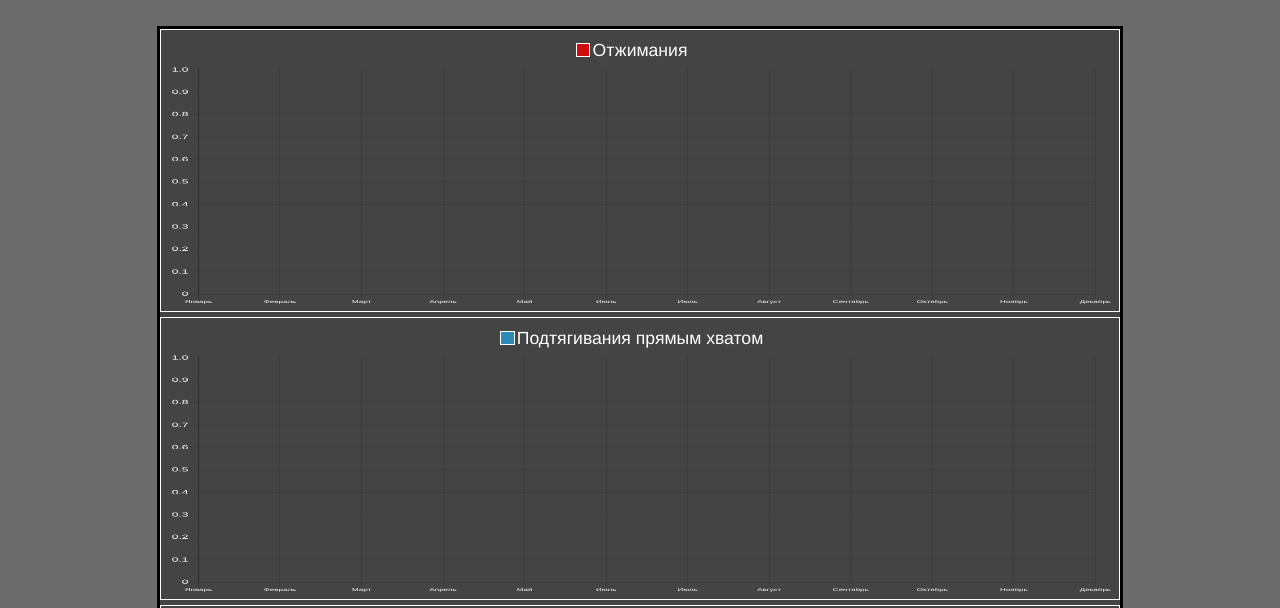
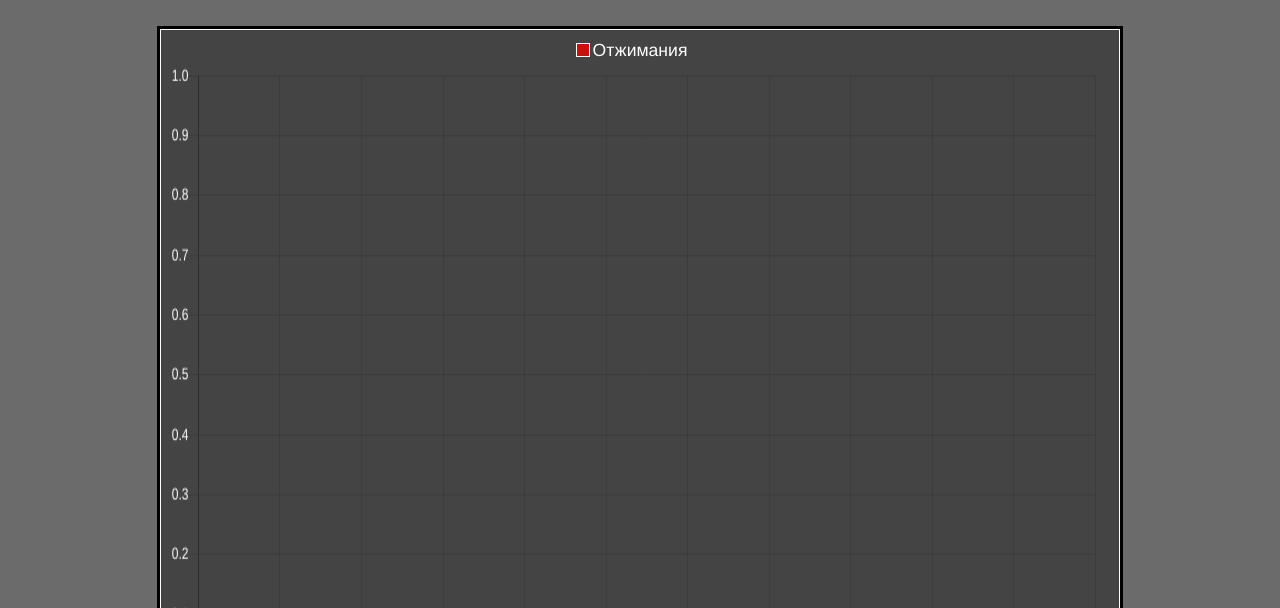
Before and after one commit to Kantsler/sport-tracker, a plain HTML site: page year.html in a window 1280 px wide. Shown: the part 119-727 px from the top of the page. Drawn offline with nearby package versions, Linux system fonts and the light colour scheme.

Commit message:
second commit

```diff
--- a/styles/stylem.css
+++ b/styles/stylem.css
@@ -65,8 +65,8 @@ a {
 }
 
 canvas {
-    width: 80vwvw;
-    height: 30vh;
+    width: 80vw;
+    height: 80vh;
     max-width: 100%;
     max-height: 100%;
 }
@@ -80,7 +80,6 @@ canvas {
     background-color: rgb(68, 68, 68);
     border: solid black 3px;
     gap: 5px;
-    height: max(auto,80vh);
     margin-top: 2%;
     margin-bottom: 2%;
     justify-self: center;
--- a/styles/styley.css
+++ b/styles/styley.css
@@ -66,7 +66,7 @@ a {
 
 canvas {
     width: 80vw;
-    height: 30vh;
+    height: 80vh;
     max-width: 100%;
     max-height: 100%;
 }
@@ -80,7 +80,6 @@ canvas {
     background-color: rgb(68, 68, 68);
     border: solid black 3px;
     gap: 5px;
-    height: max(auto,80vh);
     margin-top: 2%;
     margin-bottom: 2%;
     justify-self: center;
@@ -213,9 +212,6 @@ button {
         margin-bottom: 5%;
         justify-self: left;
     }
-    #chart-container {
-        grid-template-rows: repeat(6, auto);
-    }
     canvas {
         width: 40vw;
         height: 40vh;
```
